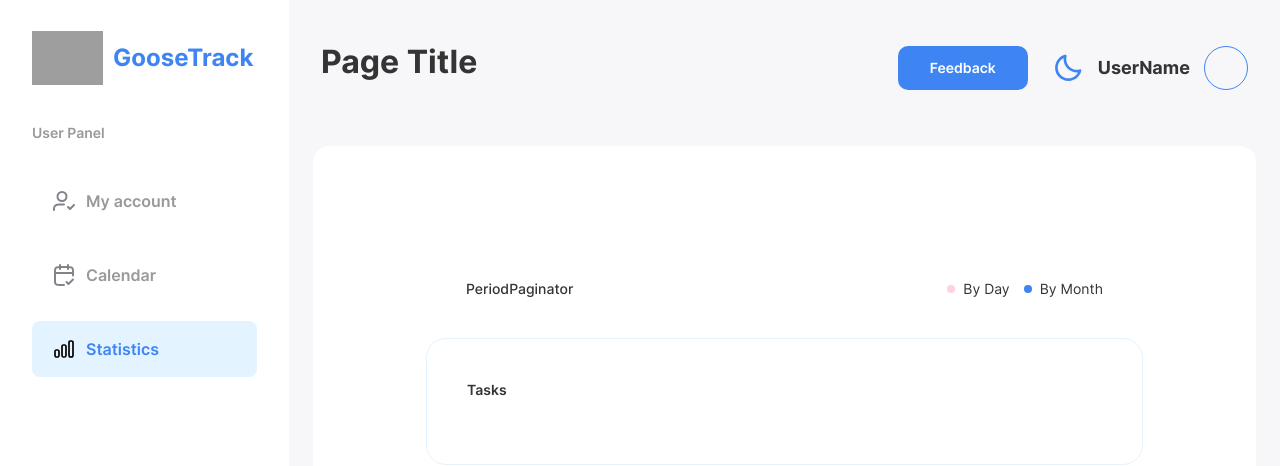
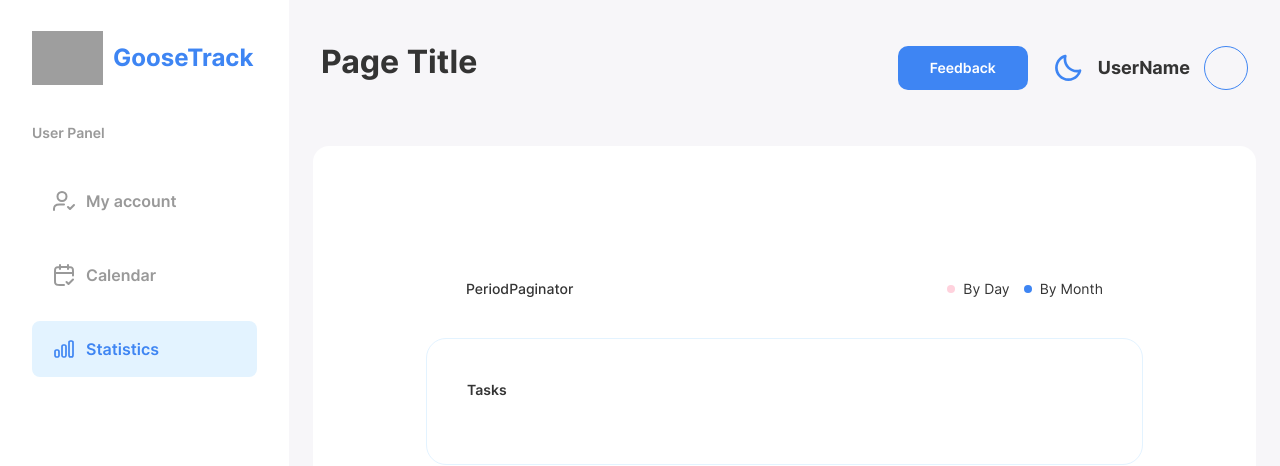
Before and after one commit to AMIHbKA/goose-track-react-project, a React (Create React App) app: page /goose-track-react-project/statistics in a window 1280 px wide. Shown: the top 466 px of the page. Built offline with nearby package versions, Linux system fonts and the light colour scheme; grey boxes are pictures that could not be loaded.

Commit message:
Update icons.js

```diff
--- a/src/UI/icons.js
+++ b/src/UI/icons.js
@@ -33,11 +33,7 @@ export const ArrowCircleBrokenRightIcon = ({
   );
 };
 
-export const CalendarCheckIcon = ({
-  size = 24,
-  stroke = '#84828A',
-  ...props
-}) => {
+export const CalendarCheckIcon = ({ size = 24, stroke, ...props }) => {
   return (
     <svg
       xmlns="http://www.w3.org/2000/svg"
@@ -58,12 +54,7 @@ export const CalendarCheckIcon = ({
   );
 };
 
-export const ChartIcon = ({
-  size = 32,
-  fill = '#000',
-  opacity = '0.5',
-  ...props
-}) => {
+export const ChartIcon = ({ size = 32, fill, opacity = '0.5', ...props }) => {
   return (
     <svg
       xmlns="http://www.w3.org/2000/svg"
@@ -416,7 +407,7 @@ export const UserIcon = ({
   );
 };
 
-export const UserCheckIcon = ({ size = 32, stroke = '#84828a', ...props }) => {
+export const UserCheckIcon = ({ size = 32, stroke, ...props }) => {
   return (
     <svg
       xmlns="http://www.w3.org/2000/svg"
```
